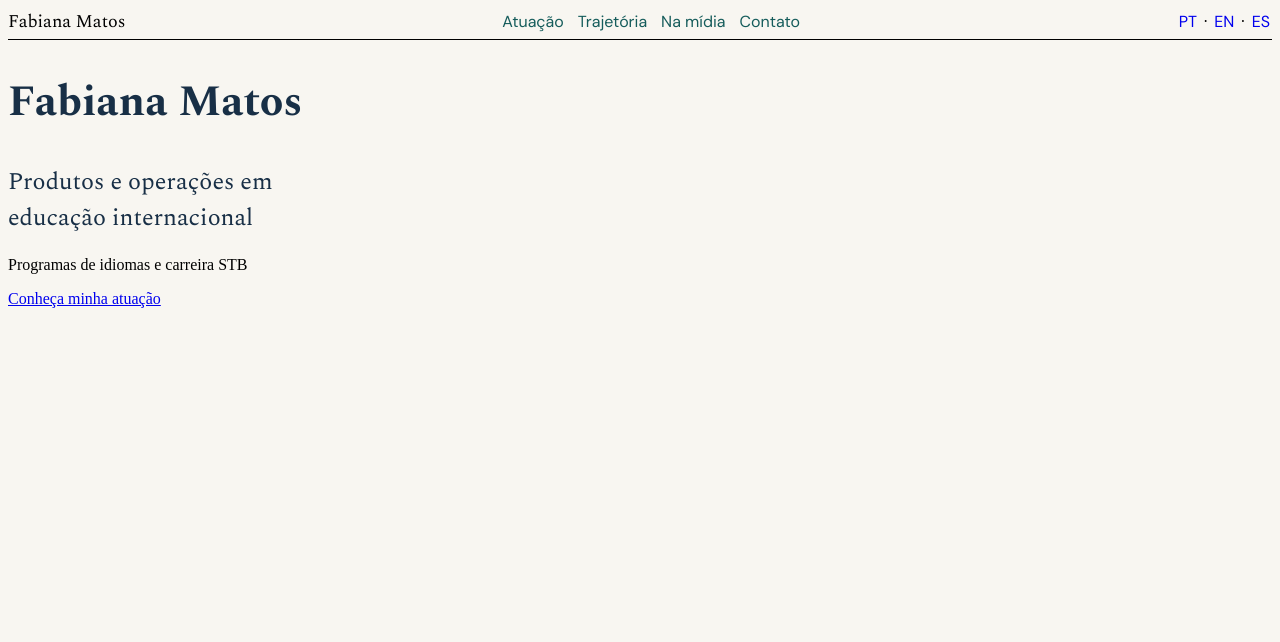
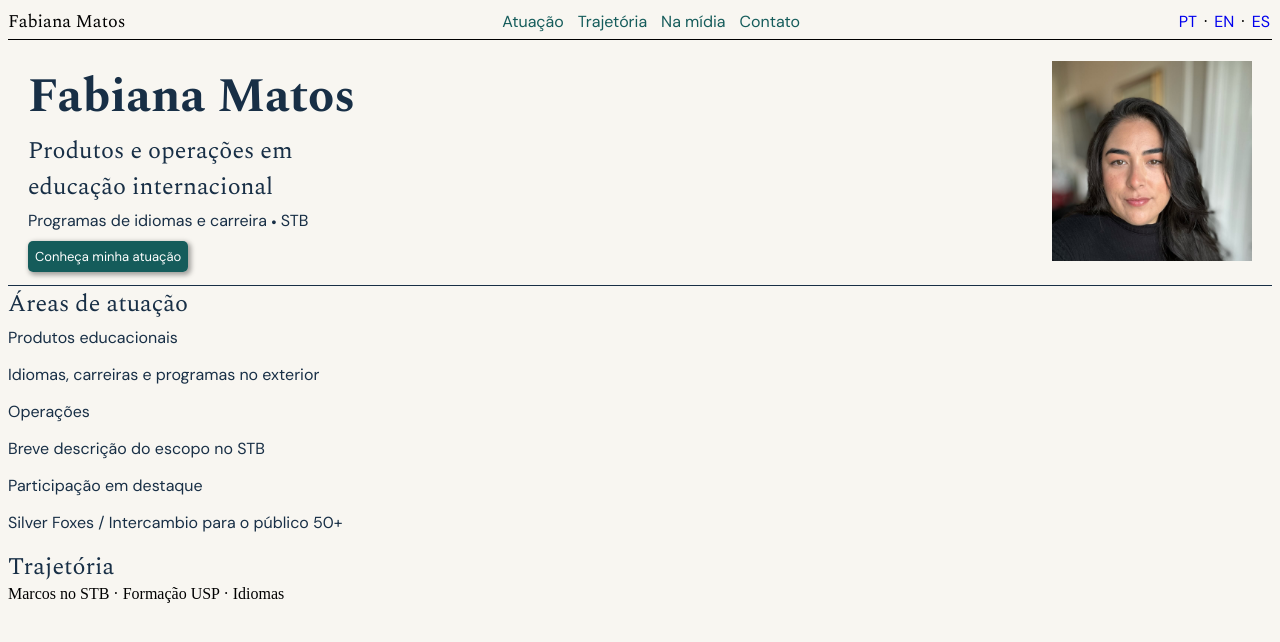
Before and after one commit to Thinbs87/Fabiana-Matos, a plain HTML site: page Site/index.html in a window 1280 px wide. Drawn offline with nearby package versions, Linux system fonts and the light colour scheme; a web font is replaced by a local one.

Commit message:
mais atualizações do site

```diff
--- a/Site/index.html
+++ b/Site/index.html
@@ -33,12 +33,40 @@
         </nav>
     </header>
     <main>
-        <Span>
-            <h1> Fabiana Matos</h1>
-            <h2>Produtos e operações em <br>educação internacional</h2>
-            <p>Programas de idiomas e carreira STB</p>
-            <a href="#">Conheça minha atuação</a>
-        </Span>
+        <section class="apresentacao">
+            <div>
+                <h1> Fabiana Matos</h1>
+                <h2>Produtos e operações em <br>educação internacional</h2>
+                <p>Programas de idiomas e carreira 🞄 STB</p>
+                <a href="#">Conheça minha atuação</a>
+            </div>
+            <picture><img src="Imagens/Fabiig.jpg" alt="Fabiana Matos"></picture>
+        </section>
+        <Section class="atuacao">
+            <h2>Áreas de atuação</h2>
+            <div>
+                <p class="subtitulo">Produtos educacionais</p>
+                <p>Idiomas, carreiras e programas no exterior</p>
+            </div>
+            <div>
+                <p class="subtitulo">Operações</p>
+                <p>Breve descrição do escopo no STB</p>
+            </div>
+            <div>
+                <p class="subtitulo">Participação em destaque</p>
+                <p>Silver Foxes / Intercambio para o público 50+</p>
+            </div>
+        </Section>
+        <section class="trajetoria">
+            <h2>Trajetória</h2>
+                <span>Marcos no STB</span>
+                <span aria-hidden="true">&middot;</span>
+                <span>Formação USP</span>
+                <span aria-hidden="true">&middot;</span>
+                <span>Idiomas</span>
+        </section>
+
+
     </main>
 
 </body>
--- a/Site/style.css
+++ b/Site/style.css
@@ -53,12 +53,59 @@ body {
 h1 {
     color: var(--corprincipal);
     font-family: var(--letratitulos);
-    font-size: 2.7em;
-    padding-bottom: 0;
+    font-size: 3em;
+    margin-bottom: 0px;
+    margin-top: 0px;
 }
 
 h2{
     color: var(--corprincipal);
     font-family: var(--letratitulos);
     font-weight: lighter;
+    font-size: 1.5em;
+    margin-top: 0px;
+    margin-bottom: 0px;
 }
+
+p{
+    color: var(--corprincipal);
+    font-family: var(--letratextos);
+    font-size: 1em;
+    margin-top: 5px;
+}
+
+main section a {
+    text-decoration: none;
+    font-family: var(--letratextos);
+    font-size: small;
+    background-color: var(--corlinksebotoes);
+    color: white;
+    padding: 7px;
+    border-radius: 5px;
+    box-shadow: 2px 2px 5px 1px rgba(0, 0, 0, 0.36);
+}
+
+main section a:hover{
+    box-shadow: 2px 2px 5px 1px rgba(0, 0, 0, 0.587);
+}
+picture img{
+    width: 100%;
+    max-width: 200px;
+    height: auto;
+}
+
+.apresentacao {
+    display: flex;
+    justify-content: space-between;
+    align-items: center;
+    gap: 24px;
+    padding: 20px 20px;
+    border-bottom: 1px solid var(--corprincipal);
+}
+@media (max-width: 600px) {
+    .apresentacao {
+        flex-direction: column;
+        align-items: flex-start;
+        flex-wrap: wrap;
+    }
+}
```
Also changed, not shown: Site/Imagens/Fabiig.jpg (added).
